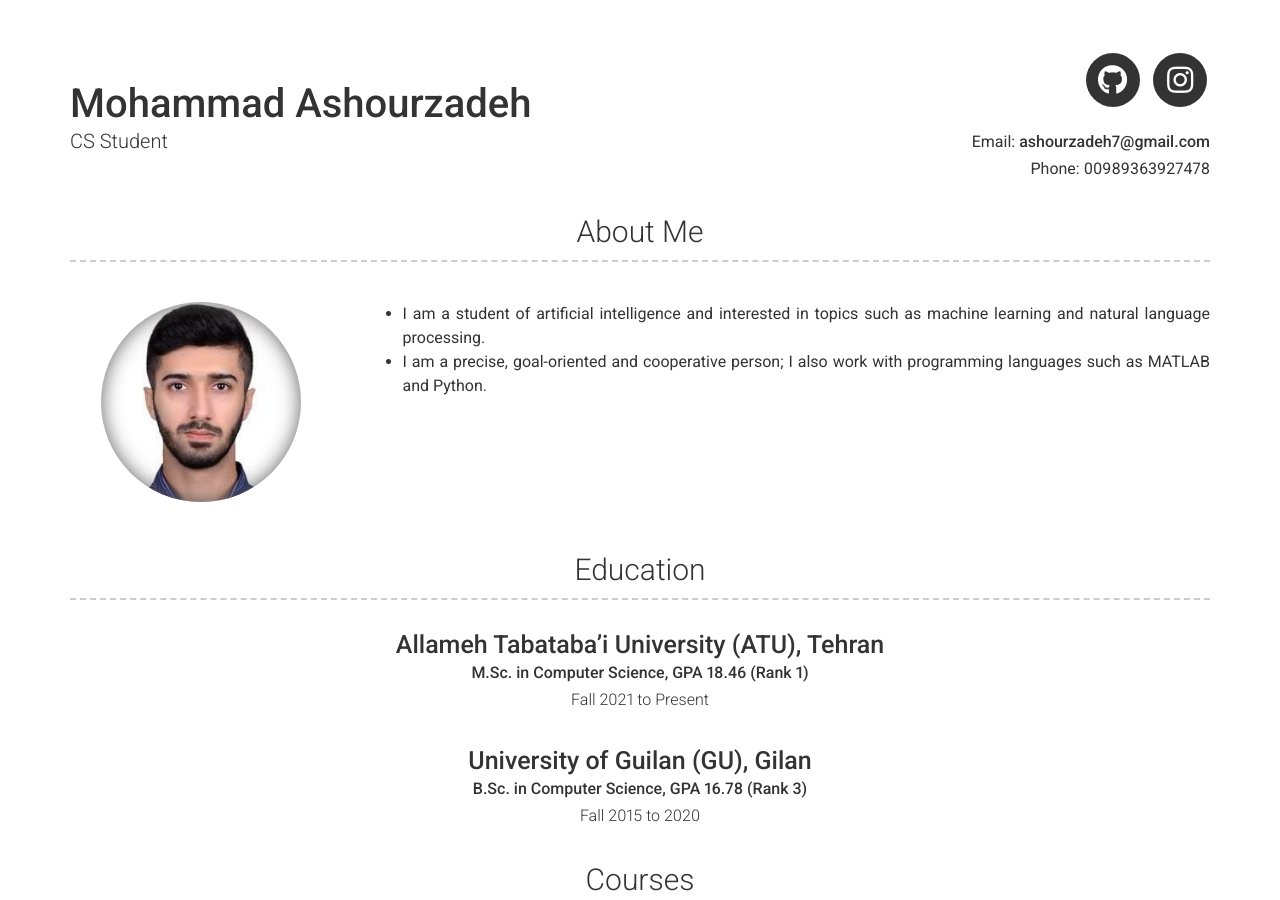
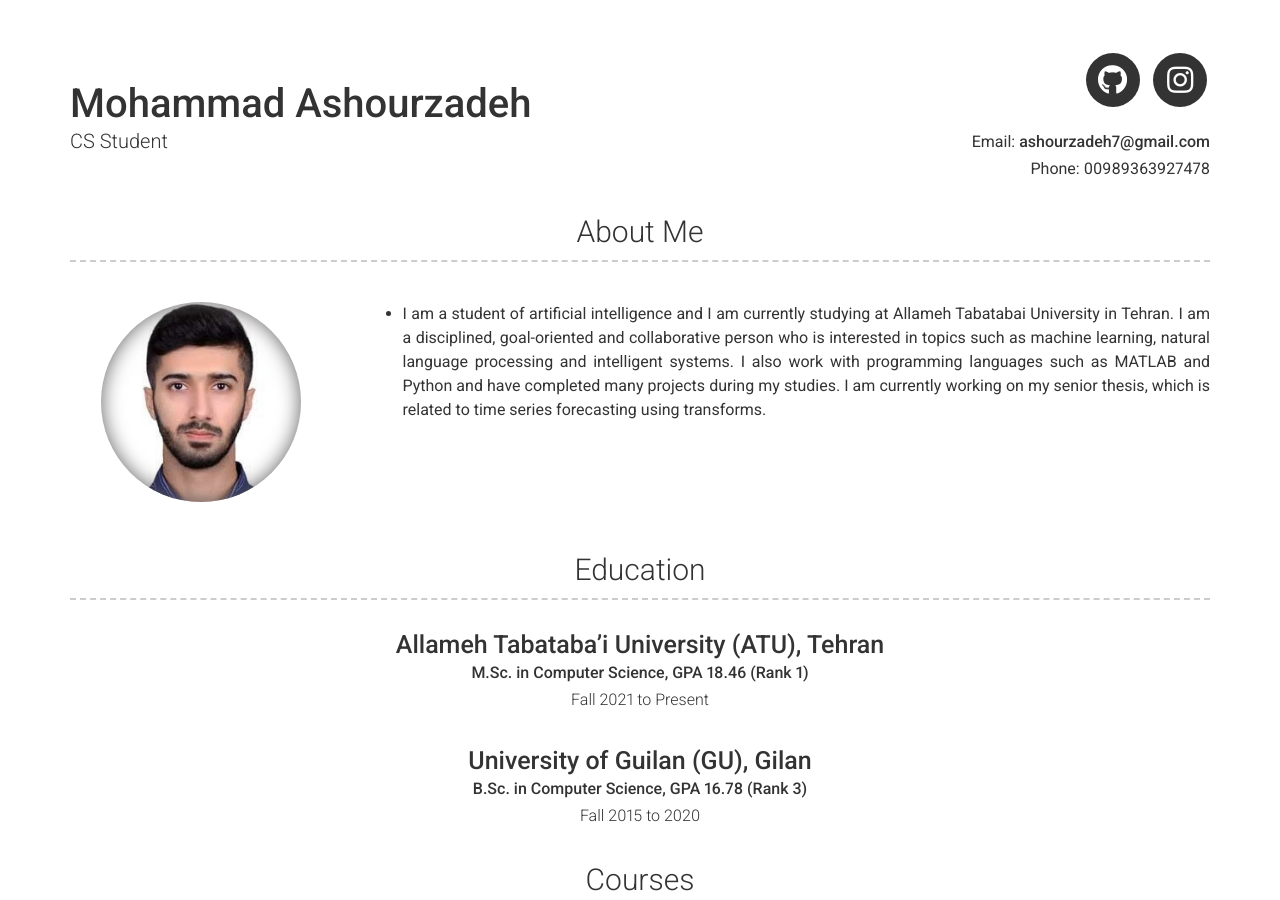
Before and after one commit to ashourzadeh7/ashourzadeh7.github.io, a Jekyll site: the page built from index.md, in a window 1280 px wide and 900 px high. Built offline with Jekyll 4.4.1, drawn with Linux system fonts in a browser that asks for light colours; nearby versions of some CDN libraries.

Commit message:
Update _config.yml

```diff
--- a/_config.yml
+++ b/_config.yml
@@ -53,8 +53,7 @@ instagram_username: ashourzadeh7
 # about_title: About Me (Use this to override about section title)
 about_profile_image: images/profile.jpg
 about_content: |
-    - I am a student of artificial intelligence and interested in topics such as machine learning and natural language processing.
-    - I am a precise, goal-oriented and cooperative person; I also work with programming languages such as MATLAB and Python.
+    - I am a student of artificial intelligence and I am currently studying at Allameh Tabatabai University in Tehran. I am a disciplined, goal-oriented and collaborative person who is interested in topics such as machine learning, natural language processing and intelligent systems. I also work with programming languages such as MATLAB and Python and have completed many projects during my studies. I am currently working on my senior thesis, which is related to time series forecasting using transforms.
 #  You can even add paragraphs by using empty lines like this and add anything else [markdown](https://www.markdownguide.org/getting-started#what-is-markdown) supports such as
 #    - Lists
 #    - Tables
```
